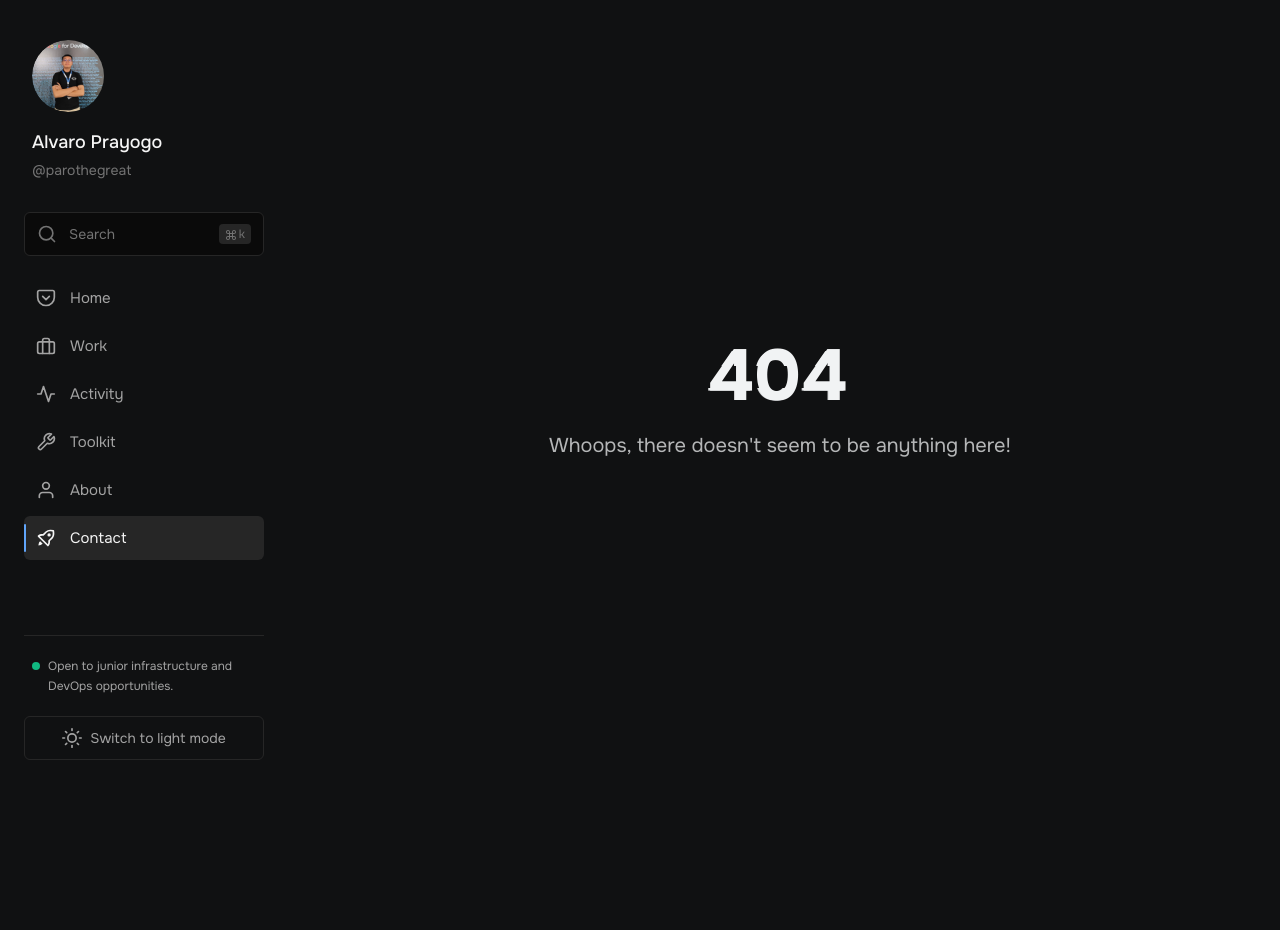
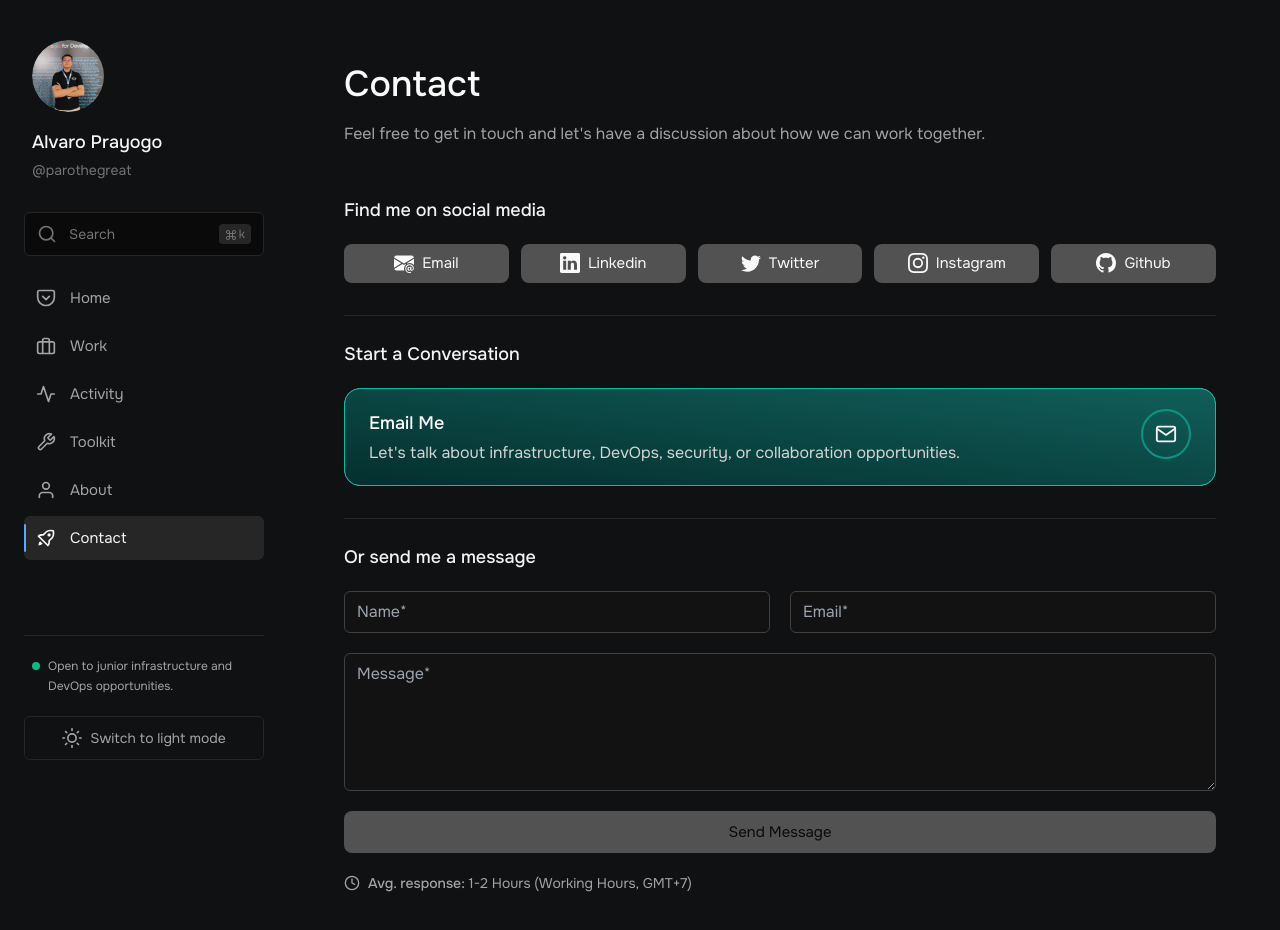
Before and after one commit to parothegreat/parothegreat-portfolio, a Next.js app: page /contact in a window 1280 px wide. Before the commit this address had no page. Shown: the top 930 px of the page. Before the commit the page ends 800 px from the top, so only its background shows below. Built offline with nearby package versions, Linux system fonts and the light colour scheme.

Commit message:
[add] src/pages/contact.tsx

```diff
--- /dev/null
+++ b/src/pages/contact.tsx
@@ -0,0 +1,24 @@
+import { NextPage } from 'next';
+import { NextSeo } from 'next-seo';
+
+import Container from '@/common/components/elements/Container';
+import PageHeading from '@/common/components/elements/PageHeading';
+import Contact from '@/modules/contact';
+
+const PAGE_TITLE = 'Contact';
+const PAGE_DESCRIPTION =
+  "Feel free to get in touch and let's have a discussion about how we can work together.";
+
+const ContactPage: NextPage = () => {
+  return (
+    <>
+      <NextSeo title={`${PAGE_TITLE} - Alvaro Prayogo`} />
+      <Container data-aos='fade-up'>
+        <PageHeading title={PAGE_TITLE} description={PAGE_DESCRIPTION} />
+        <Contact />
+      </Container>
+    </>
+  );
+};
+
+export default ContactPage;
```
